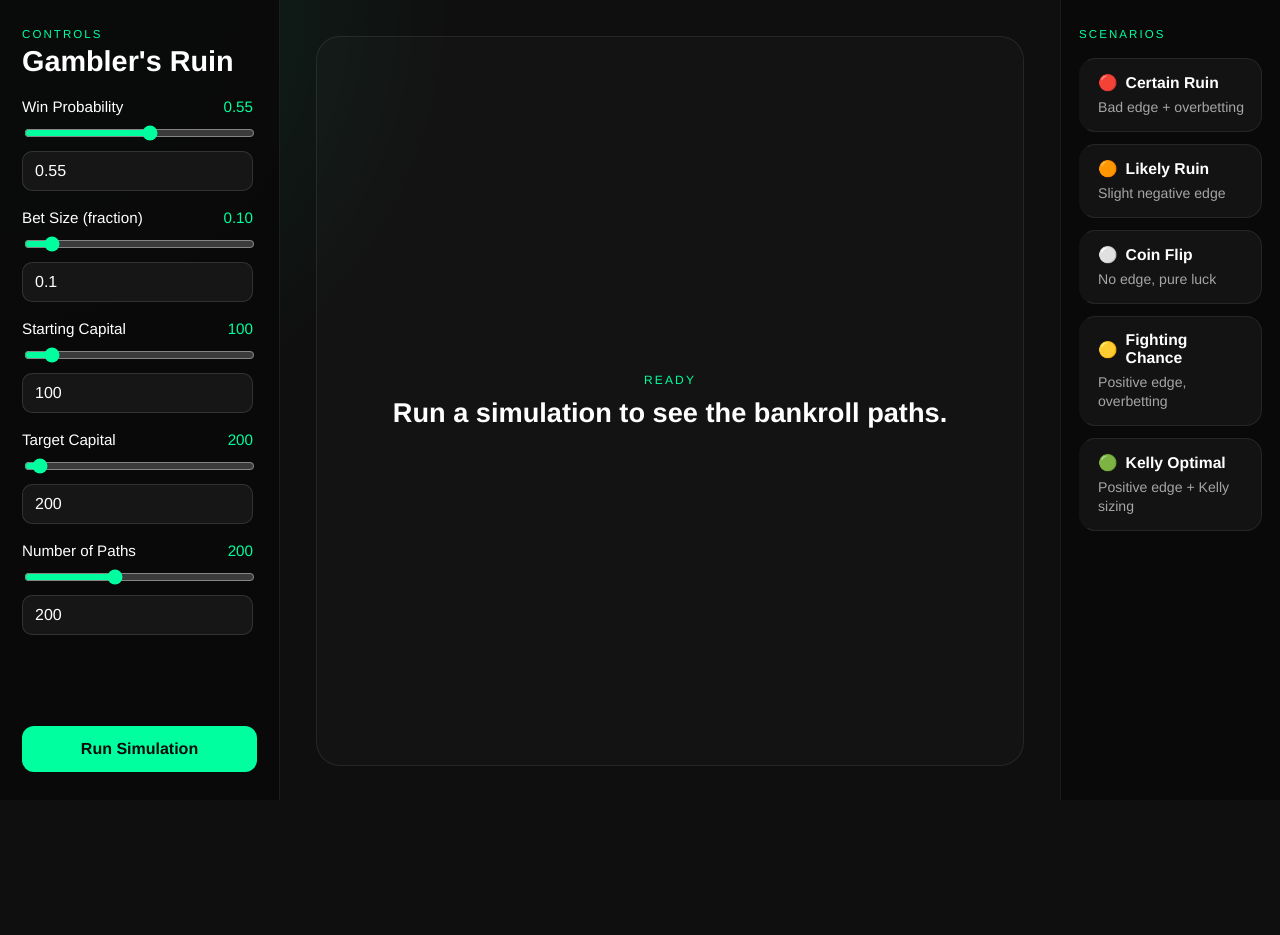
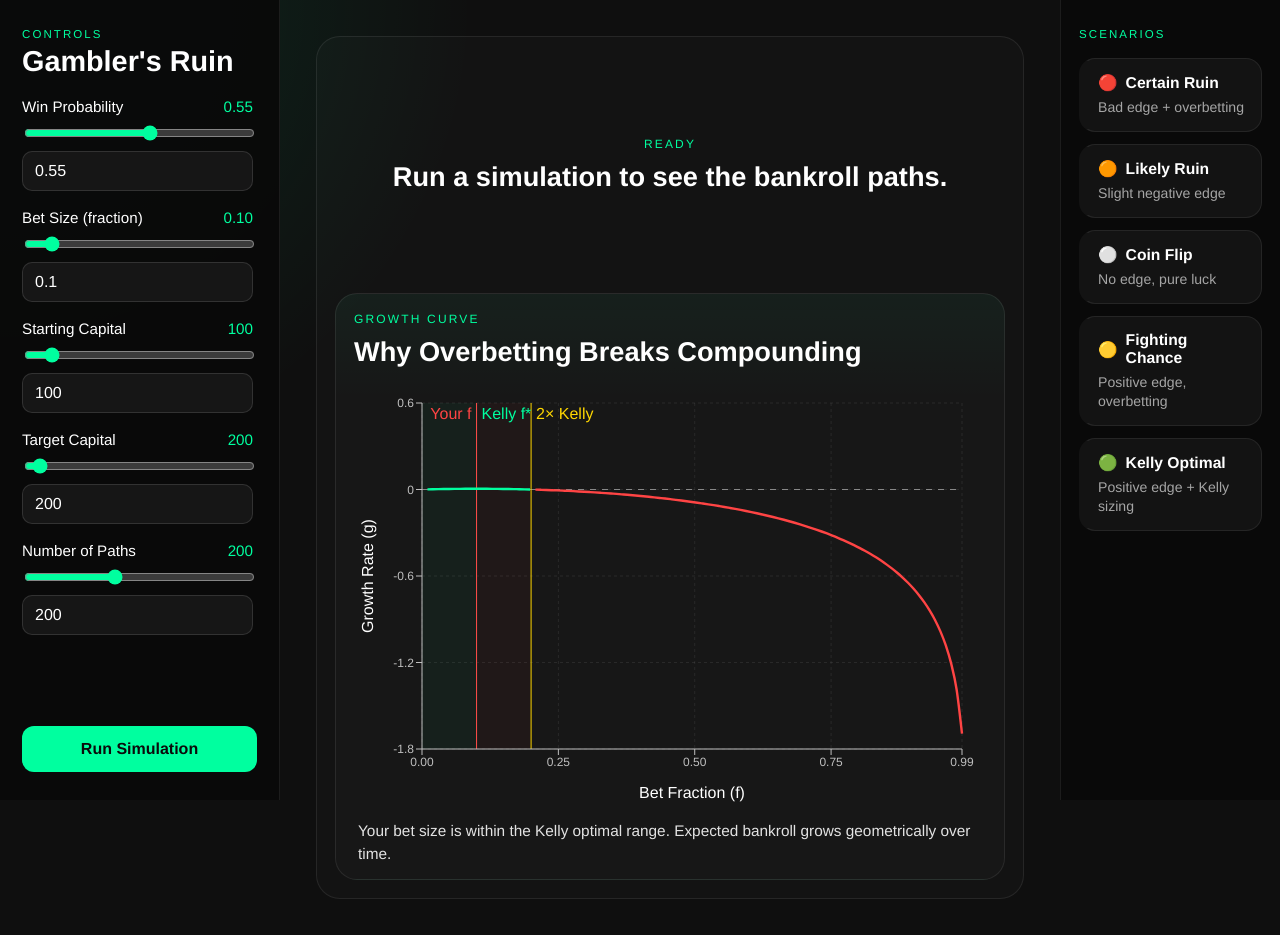
Before and after one commit to Eightalmond/Gambler-Ruin, a React (Vite) app in the folder gamblers-ruin/frontend/: page / in a window 1280 px wide. Before the commit the page ends 802 px from the top, so only its background shows below. Built offline with nearby package versions, Linux system fonts and the light colour scheme.

Commit message:
added geometric growth rate chart

```diff
--- a/gamblers-ruin/frontend/src/App.jsx
+++ b/gamblers-ruin/frontend/src/App.jsx
@@ -1,5 +1,6 @@
 import { useState } from "react";
 
+import GrowthRateChart from "./GrowthRateChart";
 import KellyPanel from "./KellyPanel";
 import ParameterPanel, { buildInitialParams } from "./ParameterPanel";
 import PathsChart, { StatsBar } from "./PathsChart";
@@ -11,6 +12,7 @@ export default function App() {
   const [isLoading, setIsLoading] = useState(false);
   const [error, setError] = useState("");
   const [activePreset, setActivePreset] = useState(null);
+  const liveKellyFraction = params.p - (1 - params.p);
 
   async function runSimulation(nextParams = params) {
     setIsLoading(true);
@@ -75,11 +77,23 @@ export default function App() {
                 simulated_ruin_rate={result.simulated_ruin_rate}
               />
               <PathsChart result={result} />
+              <GrowthRateChart
+                p={params.p}
+                bet_fraction={params.bet_fraction}
+                kelly_fraction={liveKellyFraction}
+              />
             </div>
           ) : (
-            <div className="results-empty">
-              <p className="results-empty__eyebrow">Ready</p>
-              <h2>Run a simulation to see the bankroll paths.</h2>
+            <div className="results-stack">
+              <div className="results-empty">
+                <p className="results-empty__eyebrow">Ready</p>
+                <h2>Run a simulation to see the bankroll paths.</h2>
+              </div>
+              <GrowthRateChart
+                p={params.p}
+                bet_fraction={params.bet_fraction}
+                kelly_fraction={liveKellyFraction}
+              />
             </div>
           )}
         </div>
--- /dev/null
+++ b/gamblers-ruin/frontend/src/GrowthRateChart.jsx
@@ -0,0 +1,195 @@
+import { useMemo } from "react";
+import {
+  CartesianGrid,
+  Label,
+  Line,
+  LineChart,
+  ReferenceArea,
+  ReferenceLine,
+  ResponsiveContainer,
+  Tooltip,
+  XAxis,
+  YAxis,
+} from "recharts";
+
+const MIN_FRACTION = 0.01;
+const MAX_FRACTION = 0.99;
+const POINT_COUNT = 100;
+
+function geometricGrowthRate(p, f) {
+  return p * Math.log(1 + f) + (1 - p) * Math.log(1 - f);
+}
+
+function buildData(p) {
+  return Array.from({ length: POINT_COUNT }, (_, index) => {
+    const f =
+      MIN_FRACTION + ((MAX_FRACTION - MIN_FRACTION) * index) / (POINT_COUNT - 1);
+    const g = geometricGrowthRate(p, f);
+
+    return {
+      f,
+      g,
+      positiveG: g > 0 ? g : null,
+      negativeG: g < 0 ? g : null,
+    };
+  });
+}
+
+function findZeroCrossing(data) {
+  for (let index = 1; index < data.length; index += 1) {
+    const previous = data[index - 1];
+    const current = data[index];
+
+    if (previous.g >= 0 && current.g <= 0) {
+      const slope = current.g - previous.g;
+
+      if (slope === 0) {
+        return current.f;
+      }
+
+      const t = -previous.g / slope;
+      return previous.f + t * (current.f - previous.f);
+    }
+  }
+
+  return null;
+}
+
+function formatFraction(value) {
+  return value.toFixed(2);
+}
+
+function getInterpretation(kellyFraction, betFraction) {
+  if (kellyFraction <= 0) {
+    return "No profitable bet size exists for this edge. The entire curve sits below zero.";
+  }
+  if (betFraction > 2 * kellyFraction) {
+    return "Above 2× Kelly — geometric growth rate is negative. You will lose money long run despite positive edge.";
+  }
+  if (betFraction > kellyFraction) {
+    return "You have edge but overbetting is causing volatility drag. Consider reducing bet size to f*.";
+  }
+  return "Your bet size is within the Kelly optimal range. Expected bankroll grows geometrically over time.";
+}
+
+export default function GrowthRateChart({ p, bet_fraction, kelly_fraction }) {
+  const data = useMemo(() => buildData(p), [p]);
+  const zeroCrossing = useMemo(() => findZeroCrossing(data), [data]);
+  const doubleKelly = kelly_fraction * 2;
+
+  return (
+    <section className="growth-panel">
+      <div className="chart-card">
+        <div className="chart-card__header">
+          <div>
+            <p className="chart-card__eyebrow">Growth Curve</p>
+            <h2>Why Overbetting Breaks Compounding</h2>
+          </div>
+        </div>
+
+        <div className="growth-chart-wrapper">
+          <ResponsiveContainer width="100%" height="100%">
+            <LineChart data={data} margin={{ top: 20, right: 24, left: 8, bottom: 24 }}>
+              <CartesianGrid stroke="rgba(255,255,255,0.08)" strokeDasharray="3 3" />
+              {kelly_fraction > 0 ? (
+                <ReferenceArea
+                  x1={0}
+                  x2={Math.min(kelly_fraction, MAX_FRACTION)}
+                  fill="rgba(0, 255, 159, 0.08)"
+                  ifOverflow="extendDomain"
+                />
+              ) : null}
+              {kelly_fraction > 0 && zeroCrossing && zeroCrossing > kelly_fraction ? (
+                <ReferenceArea
+                  x1={Math.min(kelly_fraction, MAX_FRACTION)}
+                  x2={Math.min(zeroCrossing, MAX_FRACTION)}
+                  fill="rgba(255, 68, 68, 0.08)"
+                  ifOverflow="extendDomain"
+                />
+              ) : null}
+              <XAxis
+                dataKey="f"
+                type="number"
+                domain={[MIN_FRACTION, MAX_FRACTION]}
+                tickFormatter={formatFraction}
+                stroke="#bfbfbf"
+                tick={{ fill: "#bfbfbf", fontSize: 12 }}
+              >
+                <Label
+                  value="Bet Fraction (f)"
+                  position="bottom"
+                  fill="#ffffff"
+                  offset={8}
+                />
+              </XAxis>
+              <YAxis stroke="#bfbfbf" tick={{ fill: "#bfbfbf", fontSize: 12 }}>
+                <Label
+                  value="Growth Rate (g)"
+                  angle={-90}
+                  position="insideLeft"
+                  fill="#ffffff"
+                  style={{ textAnchor: "middle" }}
+                />
+              </YAxis>
+              <Tooltip
+                contentStyle={{
+                  backgroundColor: "#121212",
+                  border: "1px solid rgba(255,255,255,0.12)",
+                  borderRadius: "12px",
+                  color: "#ffffff",
+                }}
+                labelStyle={{ color: "#00ff9f" }}
+                formatter={(value) =>
+                  typeof value === "number" ? value.toFixed(4) : value
+                }
+                labelFormatter={(value) => `f = ${Number(value).toFixed(2)}`}
+              />
+              <ReferenceLine y={0} stroke="#888888" strokeDasharray="6 6" />
+              {kelly_fraction > 0 ? (
+                <ReferenceLine
+                  x={Math.min(kelly_fraction, MAX_FRACTION)}
+                  stroke="#00ff9f"
+                  label={{ value: "Kelly f*", fill: "#00ff9f", position: "insideTopLeft" }}
+                />
+              ) : null}
+              {doubleKelly > 0 ? (
+                <ReferenceLine
+                  x={Math.min(doubleKelly, MAX_FRACTION)}
+                  stroke="#ffd700"
+                  label={{ value: "2× Kelly", fill: "#ffd700", position: "insideTopLeft" }}
+                />
+              ) : null}
+              <ReferenceLine
+                x={bet_fraction}
+                stroke="#ff4444"
+                label={{ value: "Your f", fill: "#ff4444", position: "insideTopRight" }}
+              />
+              <Line
+                type="monotone"
+                dataKey="positiveG"
+                stroke="#00ff9f"
+                dot={false}
+                strokeWidth={2.4}
+                isAnimationActive={false}
+                connectNulls
+              />
+              <Line
+                type="monotone"
+                dataKey="negativeG"
+                stroke="#ff4444"
+                dot={false}
+                strokeWidth={2.4}
+                isAnimationActive={false}
+                connectNulls
+              />
+            </LineChart>
+          </ResponsiveContainer>
+        </div>
+
+        <p className="growth-panel__insight">
+          {getInterpretation(kelly_fraction, bet_fraction)}
+        </p>
+      </div>
+    </section>
+  );
+}
--- a/gamblers-ruin/frontend/src/styles.css
+++ b/gamblers-ruin/frontend/src/styles.css
@@ -148,7 +148,7 @@ input {
 }
 
 .results-empty {
-  min-height: calc(100vh - 72px);
+  min-height: 220px;
   display: flex;
   flex-direction: column;
   align-items: center;
@@ -242,6 +242,23 @@ input {
 .chart-wrapper {
   width: 100%;
   height: 540px;
+}
+
+.growth-panel {
+  display: flex;
+  flex-direction: column;
+}
+
+.growth-chart-wrapper {
+  width: 100%;
+  height: 420px;
+}
+
+.growth-panel__insight {
+  margin: 16px 4px 4px;
+  color: rgba(255, 255, 255, 0.88);
+  font-size: 0.96rem;
+  line-height: 1.5;
 }
 
 .kelly-panel {
@@ -389,6 +406,10 @@ input {
     height: 360px;
   }
 
+  .growth-chart-wrapper {
+    height: 320px;
+  }
+
   .presets-panel {
     position: static;
     width: 100%;
```
